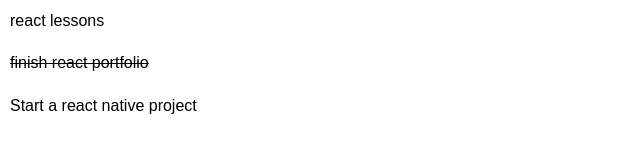
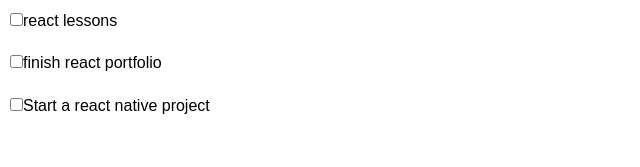
Before and after one commit to leeroyp/react-todo-list, a React (Create React App) app: page / in a window 1280 px wide. Shown: the top 167 px of the page, without its empty margins (0-640 px from the left). Built offline with nearby package versions, Linux system fonts and the light colour scheme.

Commit message:
managing the states using props in order to access the state inside our components

```diff
--- a/src/App.js
+++ b/src/App.js
@@ -14,7 +14,7 @@
       {
         id: 2,
         tittle: 'finish react portfolio',
-        completed: true
+        completed: false
       },
       {
         id: 3,
@@ -23,11 +23,21 @@
       }
     ]
   }
+
+  markComplete = (id)=>{
+    this.setState({todos: this.state.todos.map(todo => {
+      if (todo.id === id){
+        todo.completed = !todo.completed
+      }
+      return todo;
+    })})
+    console.log("From app.js")
+}
+
 render(){
-  console.log(this.state.todos)
   return (
     <div className="App">
-      <Todos todos={this.state.todos} />
+      <Todos todos={this.state.todos} markComplete={this.markComplete} />
     </div>
   );
 }
--- a/src/components/TodoItem.js
+++ b/src/components/TodoItem.js
@@ -14,10 +14,17 @@
 
 }
 
+
+
     render() {
+        const {id, tittle} = this.props.todo;
         return (
             <div style= {this.getStyle()}>
-              <p>{this.props.todo.tittle}</p>
+              <p>
+                  <input type="checkbox" onChange={this.props.markComplete.bind
+                (this, id)}/>{''}
+                  {tittle}
+                  </p>
             </div>
         )
     }
--- a/src/components/Todos.js
+++ b/src/components/Todos.js
@@ -4,9 +4,12 @@
 
 
 class Todos extends Component {
+
+
     render() {
         return this.props.todos.map((todo) => (
-            <TodoItem  key= {todo.id}todo={todo} />
+            <TodoItem  key= {todo.id} todo={todo} markComplete=
+            {this.props.markComplete} />
         ));
     }
 }
```
